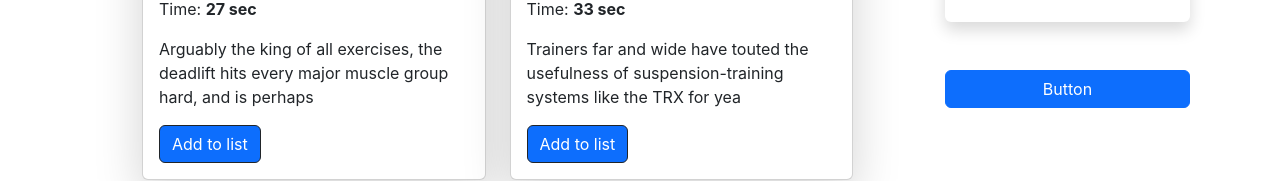
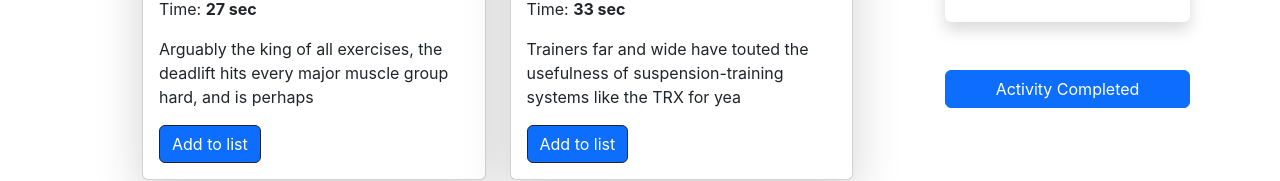
Before and after one commit to arefinnuman/power-zone, a React (Create React App) app: page / in a window 1280 px wide. Shown: the part 489-670 px from the top of the page. Built offline with nearby package versions, Linux system fonts and the light colour scheme.

Commit message:
Local Storage added

```diff
--- a/package.json
+++ b/package.json
@@ -8,6 +8,7 @@
     "@testing-library/user-event": "^13.5.0",
     "react": "^18.2.0",
     "react-dom": "^18.2.0",
+    "react-hot-toast": "^2.4.0",
     "react-scripts": "5.0.1",
     "react-toastify": "^9.0.8",
     "sweetalert2": "^11.4.35",
--- a/src/Components/Details/Details.js
+++ b/src/Components/Details/Details.js
@@ -1,23 +1,28 @@
-import React from "react";
-import Swal from 'sweetalert2';
+import React, { useEffect, useState } from "react";
+import toast, { Toaster } from 'react-hot-toast';
 import img from "../Utilities/Images/image1.png";
 
-const Details = ({ cart, breakTime, handleInput }) => {
-    const sweetAlert = () => {
-        Swal.fire({
-            title: 'Good job!',
-            text: 'You clicked the button!',
-            icon: 'success',
-            confirmButtonText: 'Cool'
-          })
+const success = () => toast.success("Activity Completed");
+
+const Details = ({ cart }) => {
+  let totalExercises = 0;
+  for (const item of cart) {
+    totalExercises = totalExercises + item.time;
+  }
+  const [exerciseBreakTime, setExerciseBreakTime] = useState(0);
+
+  const breakTime = (time) => {
+    setExerciseBreakTime(time);
+    localStorage.setItem("break-time", JSON.stringify(time));
+  };
+
+  useEffect(() => {
+    const storedBreakTime = localStorage.getItem("break-time");
+    const parsedBreakTime = JSON.parse(storedBreakTime);
+    if (storedBreakTime) {
+      setExerciseBreakTime(parsedBreakTime);
     }
-  let totalExercises = 0;
-  let quantity = 0;
-  for (const item of cart) {
-    totalExercises = totalExercises + item.time * item.quantity;
-    quantity = quantity + item.quantity;
-  }
-  let totalBreakTime = breakTime;
+  }, []);
 
   return (
     <div>
@@ -31,46 +36,40 @@ const Details = ({ cart, breakTime, handleInput }) => {
         </div>
         <div>
           <h5>Add a Break</h5>
-          <div className="">
+          <div>
             <button
-              onClick={handleInput}
+              onClick={() => breakTime(10)}
               className="m-2 btn btn-light btn btn-outline-primary rounded"
-              value={10}
             >
               10s
             </button>
             <button
-              onClick={handleInput}
+              onClick={() => breakTime(20)}
               className="m-2 btn btn-light btn btn-outline-primary rounded"
-              value={20}
             >
               20s
             </button>
             <button
-              onClick={handleInput}
+              onClick={() => breakTime(30)}
               className="m-2 btn btn-light btn btn-outline-primary rounded"
-              value={30}
             >
               30s
             </button>
             <button
-              onClick={handleInput}
+              onClick={() => breakTime(40)}
               className="m-2 btn btn-light btn btn-outline-primary rounded"
-              value={40}
             >
               40s
             </button>
             <button
-              onClick={handleInput}
+              onClick={() => breakTime(50)}
               className="m-2 btn btn-light btn btn-outline-primary rounded"
-              value={50}
             >
               50s
             </button>
             <button
-              onClick={handleInput}
+              onClick={() => breakTime(60)}
               className="m-2 btn btn-light btn btn-outline-primary rounded"
-              value={60}
             >
               60s
             </button>
@@ -88,17 +87,17 @@ const Details = ({ cart, breakTime, handleInput }) => {
           <div className="shadow p-2 mb-5 bg-body rounded">
             <p>
               <b>Break Time: </b>
-              {totalBreakTime}s
+              {exerciseBreakTime}s
             </p>
           </div>
         </div>
-        <div class="d-grid">
-          <button onClick={sweetAlert} class="btn btn-primary" type="button">
-            Button
+        <div className="d-grid">
+          <button onClick={success} className="btn btn-primary" type="button">
+            Activity Completed
           </button>
-
         </div>
       </div>
+      <Toaster></Toaster>
     </div>
   );
 };
--- a/src/Components/Exercises/Exercises.js
+++ b/src/Components/Exercises/Exercises.js
@@ -1,17 +1,12 @@
 import React, { useEffect, useState } from "react";
-import { toast, ToastContainer } from 'react-toastify';
-import 'react-toastify/dist/ReactToastify.css';
+
 import Details from "../Details/Details";
 import Exercise from "../Exercise/Exercise";
-import { addToDb, getStoredCart } from "../Utilities/FakeDb/fakedb";
 import logo from "../Utilities/Images/logo.png";
 
-
 const Exercises = () => {
-
   const [exercises, setExercises] = useState([]);
   const [cart, setCart] = useState([]);
-
 
   useEffect(() => {
     fetch("fakeData.json")
@@ -19,47 +14,9 @@ const Exercises = () => {
       .then((data) => setExercises(data));
   }, []);
 
-
-  useEffect(() => {
-    const storedCart = getStoredCart();
-    const savedCart = [];
-    for (const id in storedCart) {
-      const addedExercise = exercises.find((exercise) => exercise.id === id);
-      if (addedExercise) {
-        const quantity = storedCart[id];
-        addedExercise.quantity = quantity;
-        savedCart.push(addedExercise);
-      }
-    }
-    setCart(savedCart);
-  }, [exercises]);
-
-
   const handleAddToCart = (selectedExercise) => {
-    toast("Added to cart")
-    let newCart = [];
-    const exists = cart.find((exercise) => exercise.id === selectedExercise.id);
-    if(!exists){
-      selectedExercise.quantity = 1;
-      newCart = [...cart, selectedExercise];
-    }
-    else{
-      const rest = cart.filter((exercise) => exercise.id !== selectedExercise.id);
-      exists.quantity = exists.quantity + 1;
-      newCart = [...rest, exists];
-    }
+    const newCart = [...cart, selectedExercise];
     setCart(newCart);
-    addToDb(selectedExercise.id);
-  };
-
-  const [breakTime, setBreakTime] = useState(0);
-
-
-  const handleInput = (e) => {
-    const breakTime = e.target.value;
-    setBreakTime(breakTime);
-    console.log(breakTime);
-    addToDb(breakTime);
   };
 
   return (
@@ -88,11 +45,9 @@ const Exercises = () => {
       <div className="col-6 col-md-3">
         <Details
           cart={cart}
-          breakTime={breakTime}
-          handleInput={handleInput}
         ></Details>
       </div>
-      <ToastContainer />
+
     </div>
   );
 };
--- a/src/Components/Utilities/FakeDb/fakedb.js
+++ b/src/Components/Utilities/FakeDb/fakedb.js
@@ -1,54 +1,55 @@
+// use to local storage to manage button data
+const addToDb = (breakTime) => {
+  let storedBreakTime = {};
+  localStorage.setItem("break-time", JSON.parse(storedBreakTime));
+};
+
 // use local storage to manage cart data
-const addToDb = id =>{
+// const addToDb = id =>{
+//     let shoppingCart = {};
+
+//     //get the shopping cart from local storage
+//     const storedCart = localStorage.getItem('shopping-cart');
+//     if(storedCart){
+//         shoppingCart = JSON.parse(storedCart);
+//     }
+
+//     // add quantity
+//     const quantity = shoppingCart[id];
+//     if(quantity){
+//         const newQuantity = quantity + 1;
+//         shoppingCart[id] = newQuantity;
+//     }
+//     else{
+//         shoppingCart[id] = 1;
+//     }
+//     localStorage.setItem('shopping-cart', JSON.stringify(shoppingCart));
+// }
+
+const getStoredCart = () => {
   let shoppingCart = {};
 
   //get the shopping cart from local storage
-    const storedCart = localStorage.getItem('shopping-cart');
-    if(storedCart){
-        shoppingCart = JSON.parse(storedCart);
-    }
-
-    // add quantity
-    const quantity = shoppingCart[id];
-    if(quantity){
-        const newQuantity = quantity + 1;
-        shoppingCart[id] = newQuantity;
-    }
-    else{
-        shoppingCart[id] = 1;
-    }
-    localStorage.setItem('shopping-cart', JSON.stringify(shoppingCart));
-}
-
-const getStoredCart = () =>{
-    let shoppingCart = {};
-
-    //get the shopping cart from local storage
-    const storedCart = localStorage.getItem('shopping-cart');
-    if(storedCart){
+  const storedCart = localStorage.getItem("shopping-cart");
+  if (storedCart) {
     shoppingCart = JSON.parse(storedCart);
   }
   return shoppingCart;
-}
+};
 
-const removeFromDb = id =>{
-    const storedCart = localStorage.getItem('shopping-cart');
-    if(storedCart){
+const removeFromDb = (id) => {
+  const storedCart = localStorage.getItem("shopping-cart");
+  if (storedCart) {
     const shoppingCart = JSON.parse(storedCart);
-        if(id in shoppingCart){
+    if (id in shoppingCart) {
       delete shoppingCart[id];
-            localStorage.setItem('shopping-cart', JSON.stringify(shoppingCart));
+      localStorage.setItem("shopping-cart", JSON.stringify(shoppingCart));
     }
   }
-}
+};
 
-const deleteShoppingCart = () =>{
-    localStorage.removeItem('shopping-cart');
-}
+const deleteShoppingCart = () => {
+  localStorage.removeItem("shopping-cart");
+};
 
-export {
-    addToDb,
-    getStoredCart,
-    removeFromDb,
-    deleteShoppingCart
-};
+export { addToDb, getStoredCart, removeFromDb, deleteShoppingCart };
```
Also changed, not shown: 1 other file (tests, documents, lock files or other folders). Lines whose indentation alone changed are shown as unchanged.
